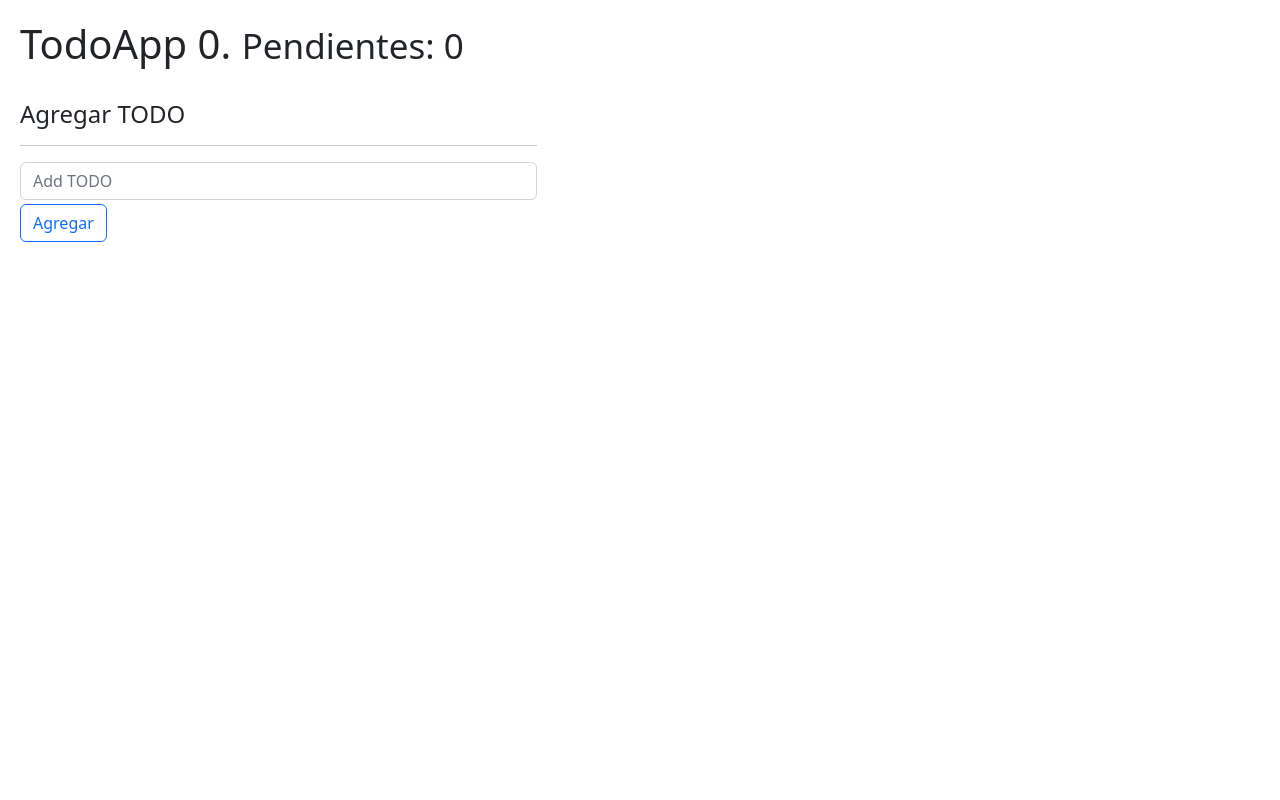
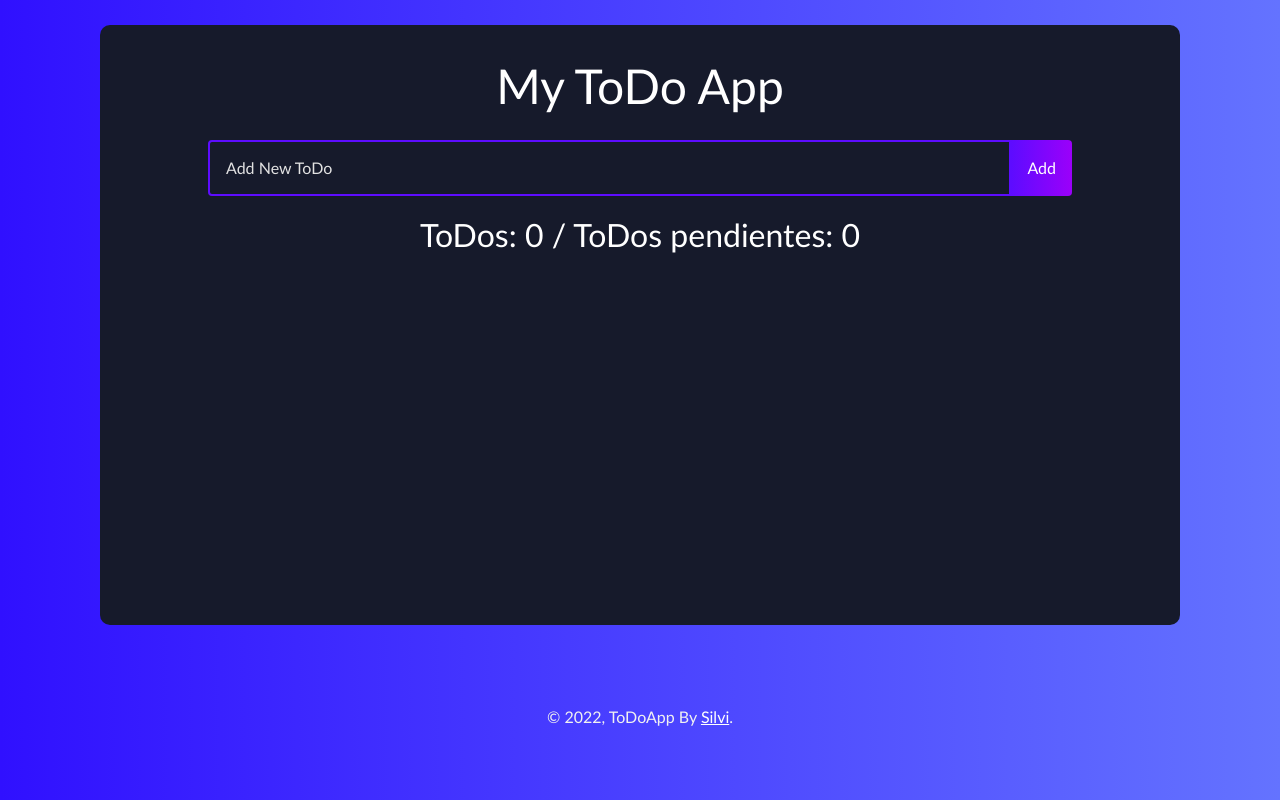
Before and after one commit to silviajcn/05-React-TodoListApp, a React (Vite) app: page / in a window 1280 px wide. Built offline with nearby package versions, Linux system fonts and the light colour scheme.

Commit message:
ToDo app

```diff
--- a/package.json
+++ b/package.json
@@ -12,6 +12,7 @@
     "prop-types": "^15.8.1",
     "react": "^18.2.0",
     "react-dom": "^18.2.0",
+    "react-icons": "^4.4.0",
     "react-router-dom": "^6.3.0"
   },
   "devDependencies": {
--- a/src/00-todoApp/TodoApp.jsx
+++ b/src/00-todoApp/TodoApp.jsx
@@ -1,36 +1,36 @@
-import TodoAdd from './components/TodoAdd';
-import TodoList from './components/TodoList';
+import {TodoAdd, TodoList} from './components';
 import { useTodo } from './hooks/useTodo';
+import './todos.css';
 
 const TodoApp = () => {
 
-    const { todos, handleNewTodo, handleDeleteTodo, handleToggleTodo, todosCount, pendingTodosCount} = useTodo();
+    const { todos, handleNewTodo, handleDeleteTodo, handleToggleTodo, todosCount, pendingTodosCount, isLoading} = useTodo();
 
     return (
-        <>
-            <h1>TodoApp {todosCount}. <small>Pendientes: {pendingTodosCount}</small></h1>
-            <br />
+        <div className='todo-app'>
 
-            <div>
-                <div className='col-5'>
-                    <h4>Agregar TODO</h4>
-                    <hr />
+            {
+                isLoading && (<Loader />)
+            }
+
+            <header className=''>
+                <h1>My ToDo App</h1>
+            </header>
+
 
             <TodoAdd
                 onNewTodo={handleNewTodo}
             />
-                </div>
 
-                <div className='col-7'>
+            <h2>ToDos: {todosCount} / ToDos pendientes: {pendingTodosCount}</h2>
+
             <TodoList
                 todos={todos}
                 onDeleteTodo={handleDeleteTodo}
                 onToggleTodo={handleToggleTodo}
             />
+
         </div>
-            </div>
-
-        </>
     )
 };
 
--- /dev/null
+++ b/src/00-todoApp/components/Footer.jsx
@@ -0,0 +1,49 @@
+import { useState, useEffect } from 'react';
+import { FaAngleUp } from "react-icons/fa";
+
+export const Footer = () => {
+
+    const [isVisible, setIsVisible] = useState(false);
+
+    const toggleVisibility = () => {
+        if (window.pageYOffset > 400) {
+            setIsVisible(true);
+        } else {
+            setIsVisible(false);
+        }
+    }
+
+    const scrollToTop = () => {
+        window.scrollTo({
+            top: 0,
+            behavior: "smooth",
+        })
+    }
+
+    useEffect(() => {
+        window.addEventListener("scroll", toggleVisibility);
+        return () => {
+            window.removeEventListener("scroll", toggleVisibility);
+        }
+    }, [])
+
+    return (
+        <footer>
+            <div className='scrollToTop'>
+                {isVisible && (
+                    <div
+                        className='back-top-container'
+                        onClick={() => scrollToTop()}
+                    >
+                        <div className='indication'>
+                            <FaAngleUp />
+                        </div>
+                    </div>
+                )}
+            </div>
+
+            <p>© 2022, ToDoApp By <a href='https://silviajcn.vercel.app/' target='_blank' rel="noreferrer" className='links'>Silvi</a>.</p>
+
+        </footer>
+    )
+};
--- a/src/00-todoApp/components/TodoAdd.jsx
+++ b/src/00-todoApp/components/TodoAdd.jsx
@@ -3,7 +3,7 @@ import { useForm } from '../../hooks/useForm';
 const current = new Date();
 const date = `${current.getDate()}/${current.getMonth()+1}/${current.getFullYear()}`;
 
-const TodoAdd = ({ onNewTodo }) => {
+export const TodoAdd = ({ onNewTodo }) => {
 
     const { formState, onInputChange, onResetForm, description } = useForm({
         description: "",
@@ -26,11 +26,13 @@ const TodoAdd = ({ onNewTodo }) => {
     }
 
     return (
-        <form onSubmit={onFormSubmit}>
+        <form onSubmit={onFormSubmit} className='todo-form'>
+            <label htmlFor="add_todo" className='label-search' >Search GIFs</label>
             <input
+                id='add_todo'
                 type='text'
-                placeholder="Add TODO"
-                className='form-control'
+                placeholder="Add New ToDo"
+                className='todo-input'
                 value={description}
                 name='description'
                 onChange={onInputChange}
@@ -38,12 +40,10 @@ const TodoAdd = ({ onNewTodo }) => {
 
             <button
                 type='submit'
-                className='btn btn-outline-primary mt-1'
+                className='todo-button'
             >
-                Agregar
+                Add
             </button>
         </form>
     )
 };
-
-export default TodoAdd;
--- a/src/00-todoApp/components/TodoList.jsx
+++ b/src/00-todoApp/components/TodoList.jsx
@@ -1,10 +1,10 @@
 import PropTypes from 'prop-types';
 import TodoItem from './TodoItem';
 
-const TodoList = ({todos, onDeleteTodo, onToggleTodo}) => {
+export const TodoList = ({todos, onDeleteTodo, onToggleTodo}) => {
 
     return (
-        <ul className='list-group'>
+        <ul className='todo-container'>
             {
                 todos.map(todo => (
                     <TodoItem
@@ -19,8 +19,6 @@ const TodoList = ({todos, onDeleteTodo, onToggleTodo}) => {
     )
 };
 
-export default TodoList;
-
 TodoList.propTypes = {
     todos: PropTypes.array.isRequired,
     onDeleteTodo: PropTypes.func.isRequired,
--- /dev/null
+++ b/src/00-todoApp/components/index.js
@@ -0,0 +1,2 @@
+export * from './TodoAdd';
+export * from './TodoList';
--- a/src/00-todoApp/hooks/useTodo.js
+++ b/src/00-todoApp/hooks/useTodo.js
@@ -37,16 +37,6 @@ export const useTodo = () => {
         });
     }
 
-    // const todosCount = () => {
-    //     const count = todos.length;
-
-    //     return count;
-    // }
-
-    const pendingTodosCount = () => {
-
-    }
-
     return {
         todos,
         handleNewTodo,
--- /dev/null
+++ b/src/00-todoApp/todos.css
@@ -0,0 +1,280 @@
+* {
+  box-sizing: border-box;
+  margin: 0;
+  padding: 0;
+  font-family: 'Trebuchet MS', 'Lucida Sans Unicode', 'Lucida Grande',
+    'Lucida Sans', Arial, sans-serif;
+}
+
+body {
+  background: linear-gradient( 90deg,rgba(48, 16, 255, 1) 0%,rgba(100, 115, 255, 1) 100%);
+  padding: 25px 100px;
+}
+
+.links {
+    color: #FFFFFF;
+}
+
+.links:hover {
+    color: #e2e2e2;
+}
+
+header {
+  margin-bottom: 15px;
+}
+
+.todo-app {
+  display: flex;
+  flex-direction: column;
+  justify-content: start;
+  align-items: center;
+  width: 100%;
+  min-height: 600px;
+  background: #161a2b;
+  text-align: center;
+  border-radius: 10px;
+  padding-bottom: 32px;
+}
+
+h1 {
+  margin: 32px 0 10px 0;
+  color: #fff;
+  font-size: 3rem;
+}
+
+h2 {
+  color: #fff;
+  font-size: 2rem;
+  margin-bottom: 20px;
+}
+
+.todo-form {
+  margin-bottom: 20px;
+  display: flex;
+  justify-content: center;
+  align-items: center;
+  flex-direction: row;
+  width: 80%;
+}
+
+.label-search {
+  display: none;
+}
+
+.todo-input {
+  padding: 14px 32px 14px 16px;
+  border-radius: 4px 0 0 4px;
+  border: 2px solid #5d0cff;
+  outline: none;
+  width: 100%;
+  background: transparent;
+  color: #fff;
+}
+
+.todo-input::placeholder {
+  color: #e2e2e2;
+}
+
+.todo-button {
+  padding: 16px;
+  border: none;
+  border-radius: 0 4px 4px 0;
+  cursor: pointer;
+  outline: none;
+  background: linear-gradient(
+    90deg,
+    rgba(93, 12, 255, 1) 0%,
+    rgba(155, 0, 250, 1) 100%
+  );
+  color: #fff;
+  text-transform: capitalize;
+}
+
+.todo-input.edit {
+  border: 2px solid #149fff;
+}
+
+.todo-button.edit {
+  background: linear-gradient(
+    90deg,
+    rgba(20, 159, 255, 1) 0%,
+    rgba(17, 122, 255, 1) 100%
+  );
+  padding: 16px 22px;
+}
+
+.todo-container {
+  list-style: none;
+  padding: 0;
+  display: flex;
+  flex-direction: column;
+  position: relative;
+  width: 80%;
+}
+
+.todo-row {
+  display: flex;
+  justify-content: space-between;
+  align-items: center;
+  margin: 4px auto;
+  color: #fff;
+  background: linear-gradient(
+    90deg,
+    rgba(255, 118, 20, 1) 0%,
+    rgba(255, 84, 17, 1) 100%
+  );
+
+  padding: 16px;
+  border-radius: 5px;
+  width: 90%;
+}
+
+.todo-row:nth-child(4n + 1) {
+  background: linear-gradient(
+    90deg,
+    rgba(93, 12, 255, 1) 0%,
+    rgba(155, 0, 250, 1) 100%
+  );
+}
+
+.todo-row:nth-child(4n + 2) {
+  background: linear-gradient(
+    90deg,
+    rgba(255, 12, 241, 1) 0%,
+    rgba(250, 0, 135, 1) 100%
+  );
+}
+
+.todo-row:nth-child(4n + 3) {
+  background: linear-gradient(
+    90deg,
+    rgba(20, 159, 255, 1) 0%,
+    rgba(17, 122, 255, 1) 100%
+  );
+}
+
+.text-todo {
+    cursor: pointer;
+}
+
+.complete {
+  text-decoration: line-through;
+  opacity: 0.4;
+}
+
+.containar-btns {
+    display: flex;
+}
+
+.icons {
+  display: flex;
+  align-items: center;
+  font-size: 24px;
+  cursor: pointer;
+}
+
+.delete-icon {
+  margin-right: 5px;
+  color: #fff;
+}
+
+.edit-icon {
+  margin-right: 5px;
+}
+
+
+/* ---------------- FOOTER ---------------- */
+footer {
+  display: flex;
+  flex-direction: column;
+  justify-content: flex-end;
+  align-items: center;
+  color: #000000;
+  margin: 0px 0px 30px 0px;
+}
+
+footer p {
+  color: #f1f1f1;
+}
+
+footer a {
+  color: #FFFFFF;
+
+}
+
+.scrollToTop {
+  bottom: 0px;
+  right: 0px;
+  animation: fadeIn 600ms ease-in-out 1s both;
+  width: 100%;
+  height: 50px;
+
+  display: flex;
+  justify-content:flex-end;
+  align-items: center;
+  margin-top: 30px;
+}
+
+@keyframes fadeIn {
+  from {
+    opacity: 0;
+  }
+  to {
+    opacity: 1;
+  }
+}
+
+.back-top-container {
+  text-align: center;
+  width: 60px;
+  height: 60px;
+  background: #161a2b;
+  background-size: 400%;
+  background-position: 0% 100%;
+  animation: 10s linear 0s infinite normal none running Gradient;
+  display: flex;
+  justify-content: center;
+  align-items: center;
+  border-radius: 50%;
+  cursor: pointer;
+  margin: 100px 0px;
+}
+
+.indication {
+  display: flex;
+  justify-content: center;
+  align-items: center;
+  bottom: 0px;
+  font-size: 40px;
+  color: #ffffff;
+}
+
+
+/* ----------- MEDIA QUERIES ----------- */
+@media (max-width: 1000px) {
+    body {
+       padding: 25px 25px;
+    }
+
+    .todo-app {
+       min-height: 400px;
+    }
+
+    .todo-form {
+       width: 90%;
+    }
+
+    .todo-container {
+       width: 95%;
+    }
+}
+
+@media (max-width: 500px) {
+    h1 {
+       font-size: 2rem;
+    }
+
+    h2 {
+       font-size: 1rem;
+    }
+}
--- a/src/index.css
+++ b/src/index.css
@@ -1,8 +1,8 @@
-body {
+.body {
   padding: 20px;
 }
 
-button {
+.button {
   margin-right: 10px;
 }
 
--- a/src/routers/AppRouter.jsx
+++ b/src/routers/AppRouter.jsx
@@ -1,5 +1,5 @@
 import { Routes, Route, Navigate } from 'react-router-dom';
-// import { Footer, Header } from '../components';
+import { Footer } from '../00-todoApp/components/Footer';
 import TodoApp from '../00-todoApp/TodoApp';
 import { Home } from '../pages';
 import { CounterApp, CounterWithCustomHook } from '../01-useState';
@@ -49,7 +49,7 @@ const AppRouter = () => {
 
             </Routes>
 
-            {/* <Footer /> */}
+            <Footer />
         </>
     )
 };
```
Also changed, not shown: src/00-todoApp/components/TodoItem.jsx (+23 -8 lines), src/pages/Home.jsx (+18 -13 lines), 1 other file (tests, documents, lock files or other folders). Lines whose indentation alone changed are shown as unchanged.
